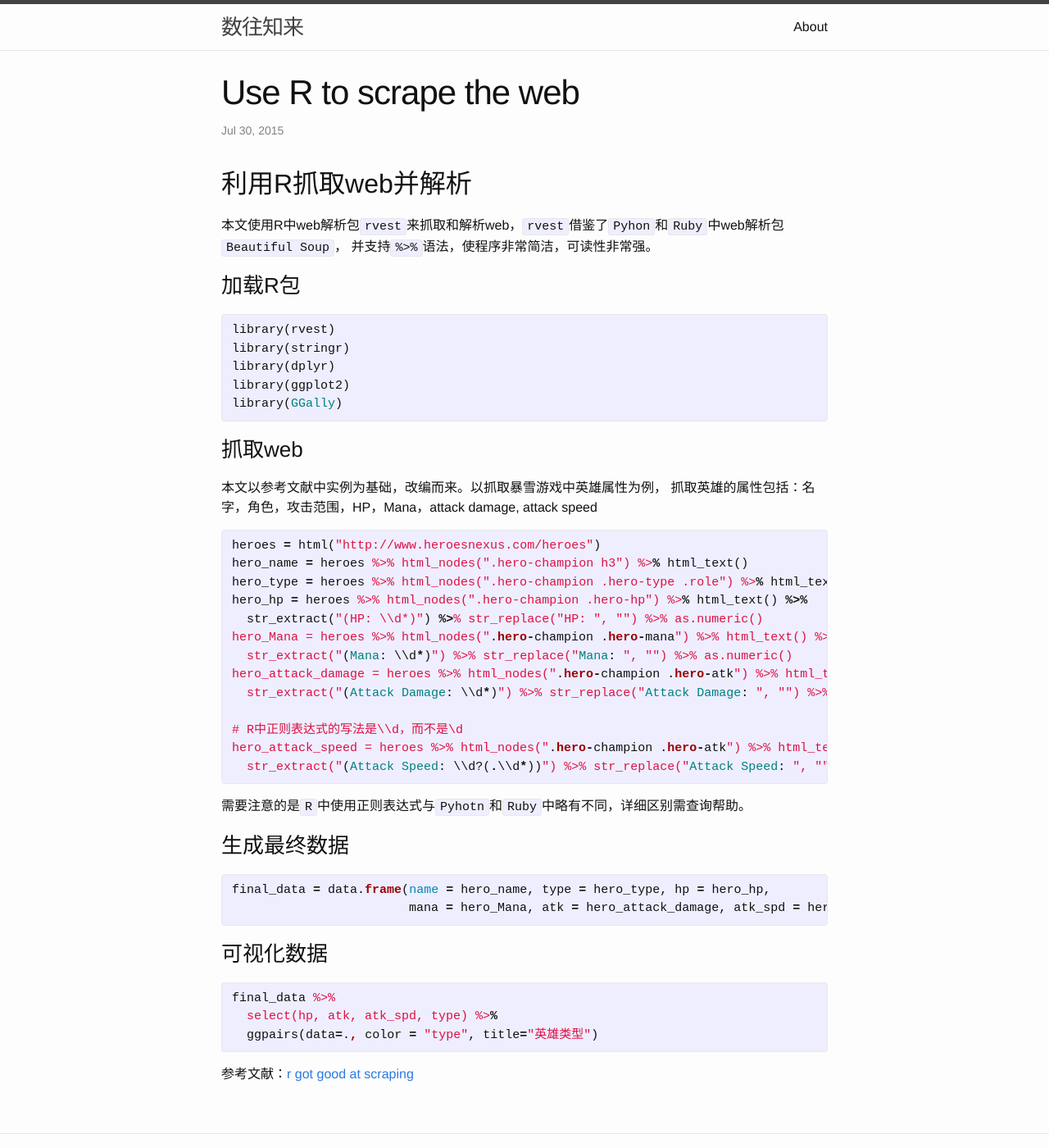
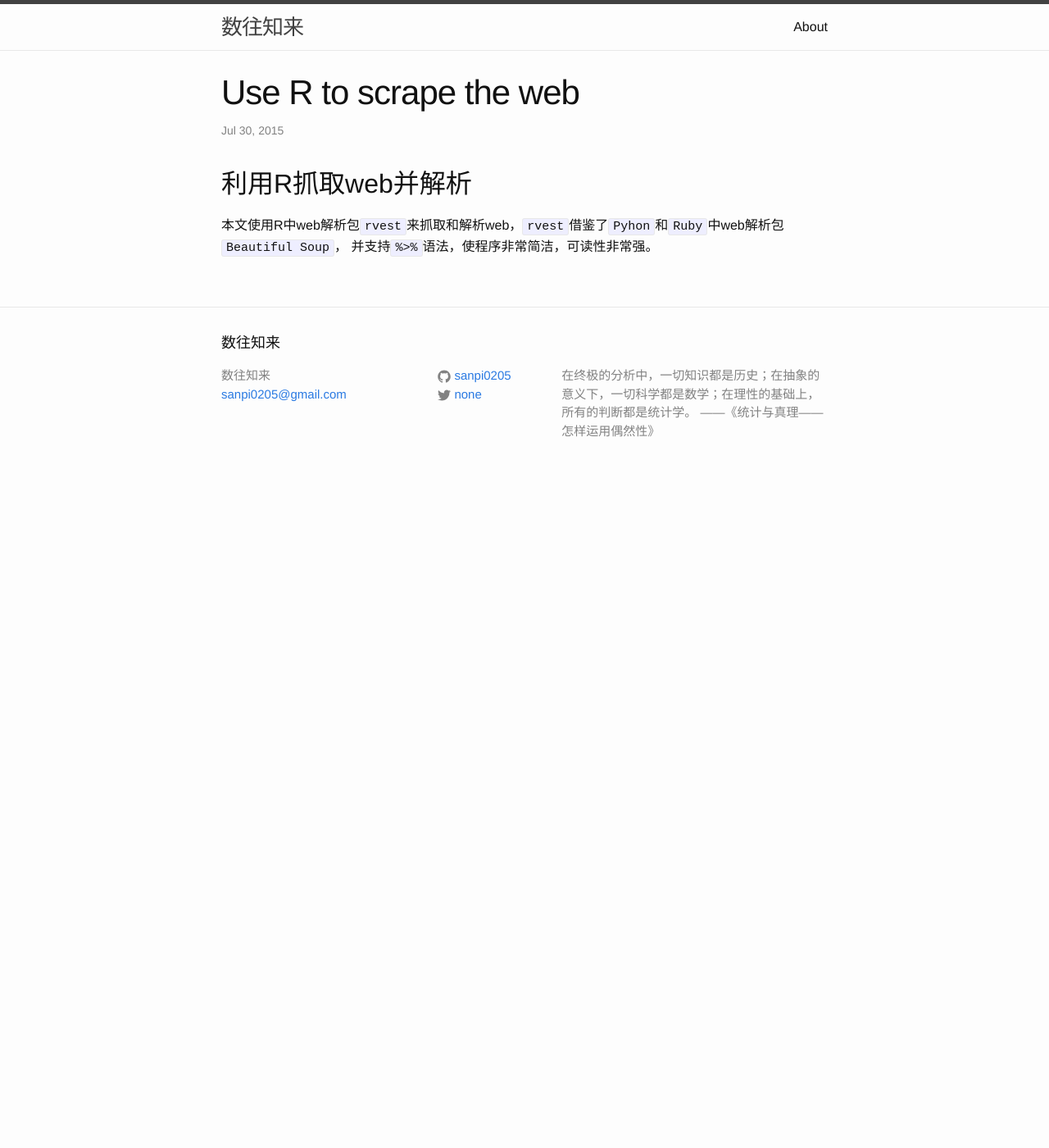
Before and after one commit to sanpi0205/sanpi0205.github.io, a Jekyll site: the page built from _posts/2015-07-30-R-web-scrape.markdown, in a window 1280 px wide and 1400 px high. Shown: the whole window at 82% size. Built offline with Jekyll 4.4.1, drawn with Linux system fonts in a browser that asks for light colours.

Commit message:
r scrape web

```diff
--- a/_posts/2015-07-30-R-web-scrape.markdown
+++ b/_posts/2015-07-30-R-web-scrape.markdown
@@ -8,57 +8,3 @@ categories: R
 ## 利用R抓取web并解析
 本文使用R中web解析包`rvest`来抓取和解析web，`rvest`借鉴了`Pyhon`和`Ruby`中web解析包`Beautiful Soup`，
 并支持`%>%`语法，使程序非常简洁，可读性非常强。
-
-### 加载R包
-{% highlight ruby %}
-library(rvest)
-library(stringr)
-library(dplyr)
-library(ggplot2)
-library(GGally)
-{% endhighlight %}
-
-### 抓取web
-本文以参考文献中实例为基础，改编而来。以抓取暴雪游戏中英雄属性为例，
-抓取英雄的属性包括：名字，角色，攻击范围，HP，Mana，attack damage, attack speed
-
-{% highlight ruby %}
-heroes = html("http://www.heroesnexus.com/heroes")
-hero_name = heroes %>% html_nodes(".hero-champion h3") %>% html_text()
-hero_type = heroes %>% html_nodes(".hero-champion .hero-type .role") %>% html_text()
-hero_hp = heroes %>% html_nodes(".hero-champion .hero-hp") %>% html_text() %>%
-  str_extract("(HP: \\d*)") %>% str_replace("HP: ", "") %>% as.numeric()
-hero_Mana = heroes %>% html_nodes(".hero-champion .hero-mana") %>% html_text() %>%
-  str_extract("(Mana: \\d*)") %>% str_replace("Mana: ", "") %>% as.numeric()
-hero_attack_damage = heroes %>% html_nodes(".hero-champion .hero-atk") %>% html_text() %>%
-  str_extract("(Attack Damage: \\d*)") %>% str_replace("Attack Damage: ", "") %>% as.numeric()
-
-# R中正则表达式的写法是\\d，而不是\d
-hero_attack_speed = heroes %>% html_nodes(".hero-champion .hero-atk") %>% html_text() %>%
-  str_extract("(Attack Speed: \\d?(.\\d*))") %>% str_replace("Attack Speed: ", "") %>% as.numeric()
-
-{% endhighlight %}
-
-需要注意的是`R`中使用正则表达式与`Pyhotn`和`Ruby`中略有不同，详细区别需查询帮助。
-
-
-### 生成最终数据
-{% highlight ruby %}
-final_data = data.frame(name = hero_name, type = hero_type, hp = hero_hp,
-                        mana = hero_Mana, atk = hero_attack_damage, atk_spd = hero_attack_speed)
-
-{% endhighlight %}
-
-### 可视化数据
-
-{% highlight ruby %}
-final_data %>%
-  select(hp, atk, atk_spd, type) %>%
-  ggpairs(data=., color = "type", title="英雄类型")
-{% endhighlight %}
-
-
-
-参考文献：[r got good at scraping][ref]
-
-[ref]: http://koaning.stfi.re/posts/r-got-good-at-scraping.html?sf=klnbl
```
